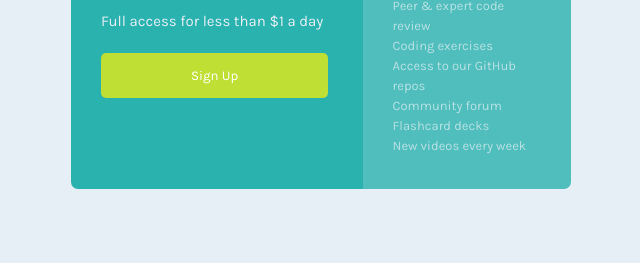
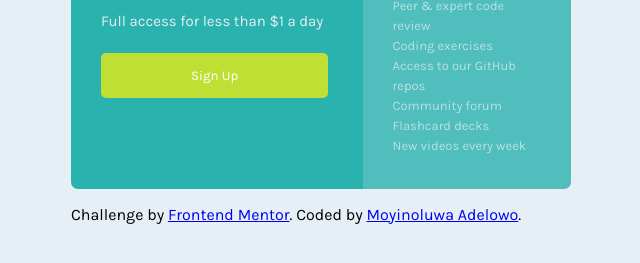
Before and after one commit to Moyinoluwa-10/Frontend-Mentor-Single-Price-Grid-Component, a plain HTML site: page index.html in a window 1280 px wide. Shown: the part 473-736 px from the top of the page, without its empty margins (319-959 px from the left). Drawn offline with Linux system fonts and the light colour scheme.

Commit message:
Update index.html

```diff
--- a/index.html
+++ b/index.html
@@ -4,7 +4,7 @@
     <meta charset="UTF-8">
     <meta http-equiv="X-UA-Compatible" content="IE=edge">
     <meta name="viewport" content="width=device-width, initial-scale=1.0">
-    <title>Single-Price-Grid-Component-Master</title>
+    <title>Frontend Mentor | Single Price Grid Component</title>
     <!-- Favicon -->
     <link rel="shortcut icon" href="./images/favicon-32x32.png" type="image/x-icon">
     <!-- Main CSS File -->
@@ -50,6 +50,12 @@
         </div>
     </div>
 
+    <footer>
+        <p class="attribution">
+            Challenge by <a href="https://www.frontendmentor.io?ref=challenge" target="_blank">Frontend Mentor</a>.
+            Coded by <a href="#">Moyinoluwa Adelowo</a>.
+        </p>
+    </footer>
 
 </body>
 </html>
```
